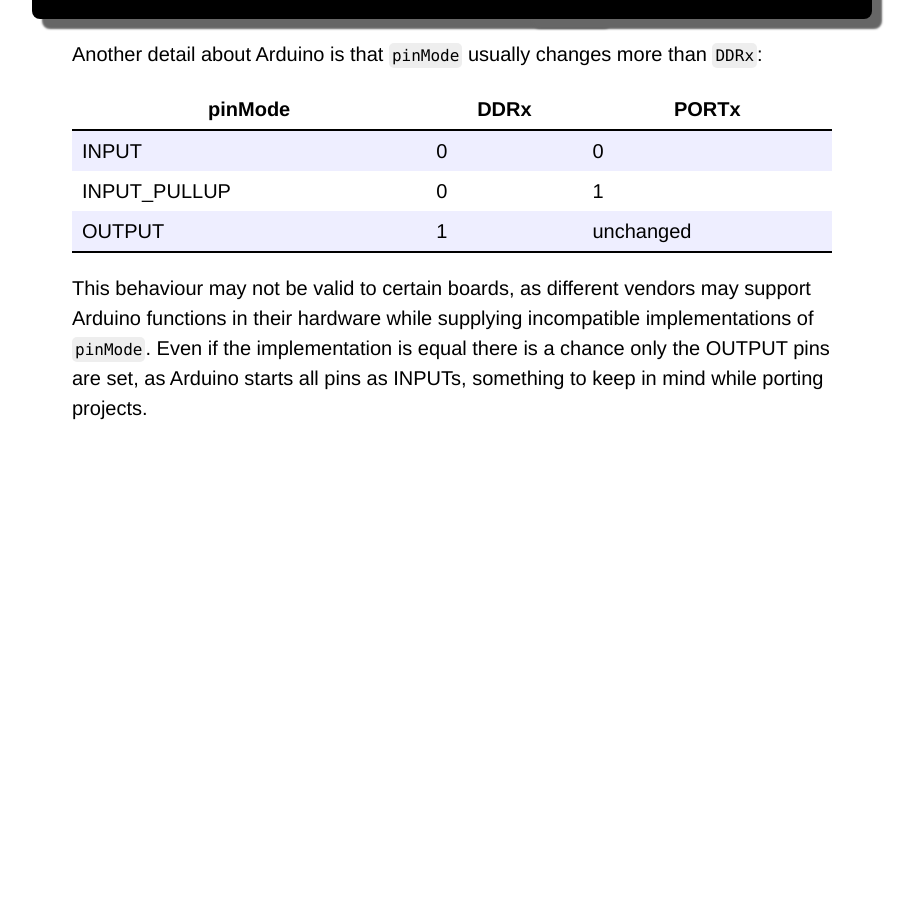
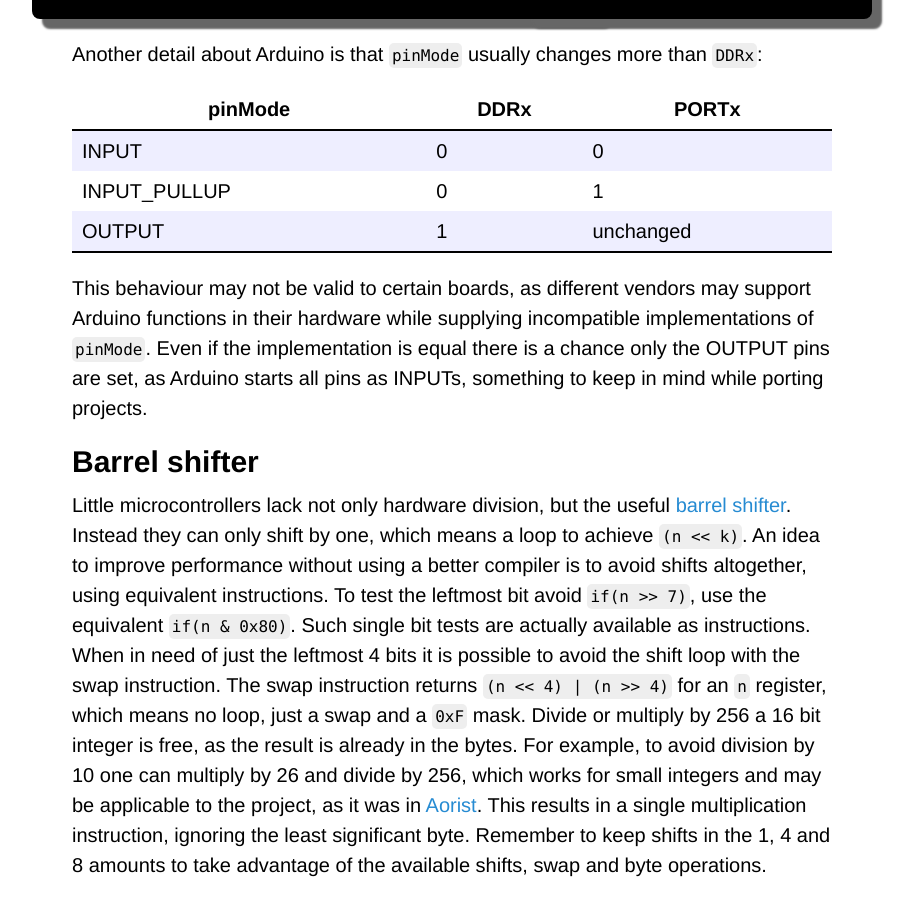
Before and after one commit to Maumagnaguagno/maumagnaguagno.github.io, a Jekyll site: the page built from baremetal.md, in a window 1280 px wide and 900 px high, scrolled down 4216 px. Shown: the whole window, without its empty margins (188-1102 px from the left). Built offline with Jekyll 4.4.1, drawn with Linux system fonts in a browser that asks for light colours; our own code applies the rules of GitHub Pages for plain Markdown files; before the commit the page ends 4659 px from its top, so only the background shows below that.

Commit message:
Add Barrel shifter section to Bare Metal

```diff
--- a/baremetal.md
+++ b/baremetal.md
@@ -174,3 +174,16 @@ OUTPUT       | 1    | unchanged
 
 This behaviour may not be valid to certain boards, as different vendors may support Arduino functions in their hardware while supplying incompatible implementations of ``pinMode``.
 Even if the implementation is equal there is a chance only the OUTPUT pins are set, as Arduino starts all pins as INPUTs, something to keep in mind while porting projects.
+
+## Barrel shifter
+Little microcontrollers lack not only hardware division, but the useful [barrel shifter](https://en.wikipedia.org/wiki/Barrel_shifter).
+Instead they can only shift by one, which means a loop to achieve ``(n << k)``.
+An idea to improve performance without using a better compiler is to avoid shifts altogether, using equivalent instructions.
+To test the leftmost bit avoid ``if(n >> 7)``, use the equivalent ``if(n & 0x80)``.
+Such single bit tests are actually available as instructions.
+When in need of just the leftmost 4 bits it is possible to avoid the shift loop with the swap instruction.
+The swap instruction returns ``(n << 4) | (n >> 4)`` for an ``n`` register, which means no loop, just a swap and a ``0xF`` mask.
+Divide or multiply by 256 a 16 bit integer is free, as the result is already in the bytes.
+For example, to avoid division by 10 one can multiply by 26 and divide by 256, which works for small integers and may be applicable to the project, as it was in [Aorist](https://github.com/Maumagnaguagno/Aorist).
+This results in a single multiplication instruction, ignoring the least significant byte.
+Remember to keep shifts in the 1, 4 and 8 amounts to take advantage of the available shifts, swap and byte operations.
```
